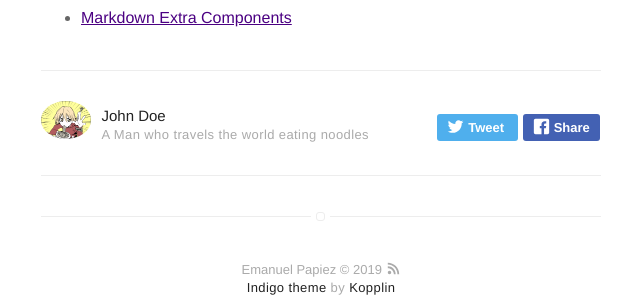
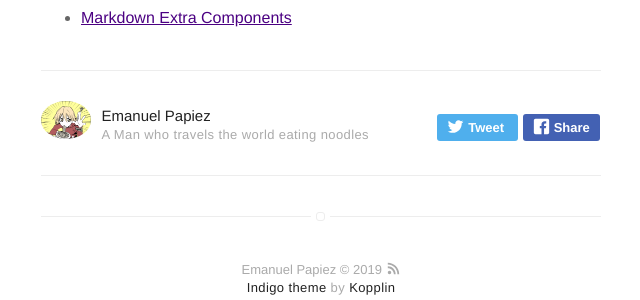
Before and after one commit to Bobbinson/Bobbinson.github.io, a Jekyll site: the page built from _posts/2016-02-24-markdown-common-elements.markdown, in a window 1280 px wide and 900 px high, scrolled down 5017 px. Shown: the part 541-841 px from the top of the window, without its empty margins (319-959 px from the left). Built offline with Jekyll 4.4.1, drawn with Linux system fonts in a browser that asks for light colours.

Commit message:
commited some changes

```diff
--- a/_config.yml
+++ b/_config.yml
@@ -55,7 +55,7 @@
 
 authors:
     johndoe:
-        name: John Doe
+        name: Emanuel Papiez
         bio: A Man who travels the world eating noodles
         external-image: false
         picture: assets/images/profile.jpg
```
